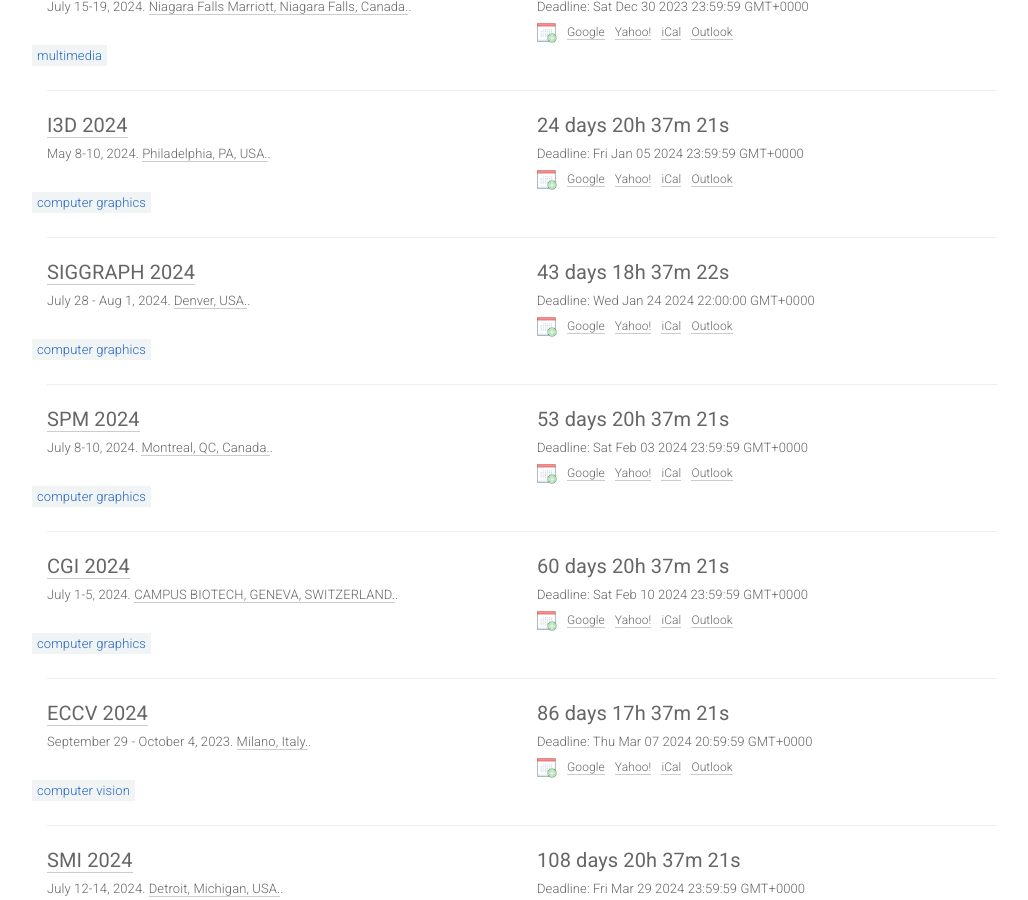
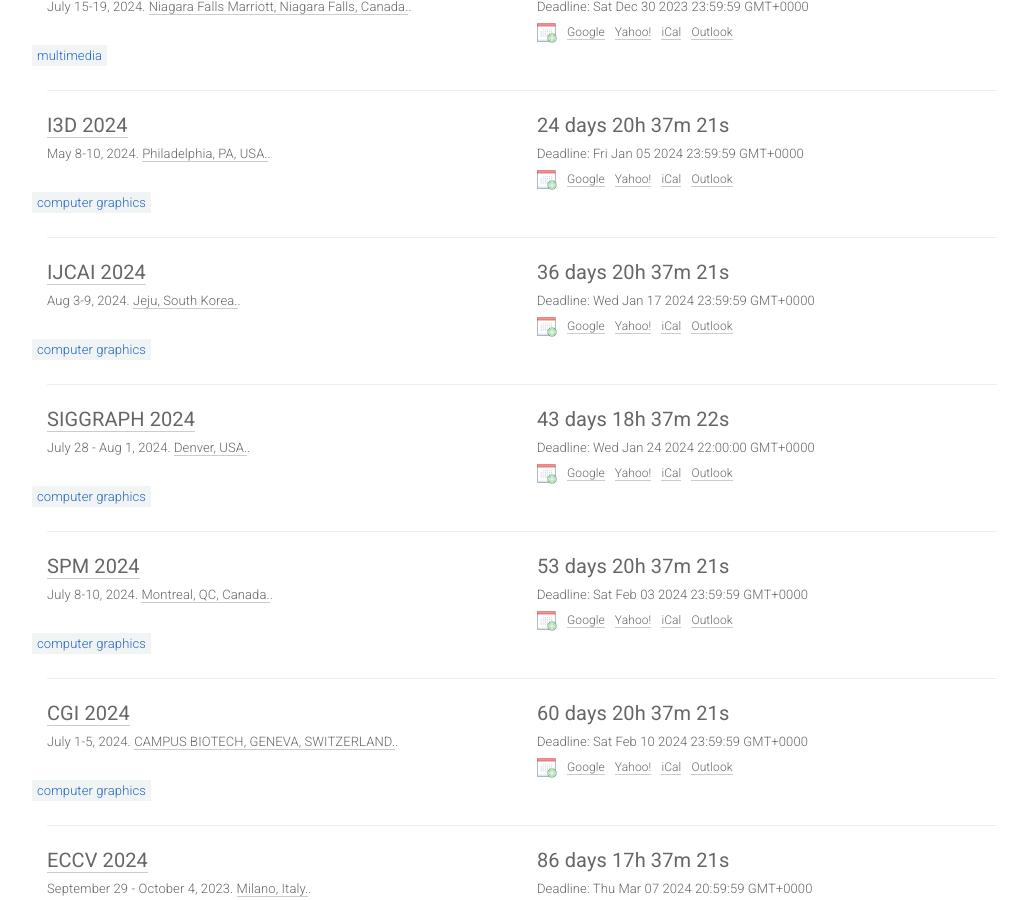
Before and after one commit to JianweiHu94/cgm-deadlines, a Jekyll site: the page built from index.html, in a window 1280 px wide and 900 px high, scrolled down 466 px. Shown: the whole window, without its empty margins (118-1146 px from the left). Built offline with Jekyll 4.4.1, drawn with Linux system fonts in a browser that asks for light colours; nearby versions of some CDN libraries.

Commit message:
Update conferences.yml

```diff
--- a/_data/conferences.yml
+++ b/_data/conferences.yml
@@ -29,6 +29,17 @@
   date: May 8-10, 2024
   place: Philadelphia, PA, USA.
   sub: CG
+
+- title: IJCAI
+  year: 2024
+  id: ijcai2024
+  link: https://ijcai24.org/
+  deadline: '2024-1-17 23:59:59'
+  timezone: UTC-12
+  date: Aug 3-9, 2024
+  place:  Jeju, South Korea.
+  sub: CG
+
 
 - title: SIGGRAPH
   year: 2024
```
